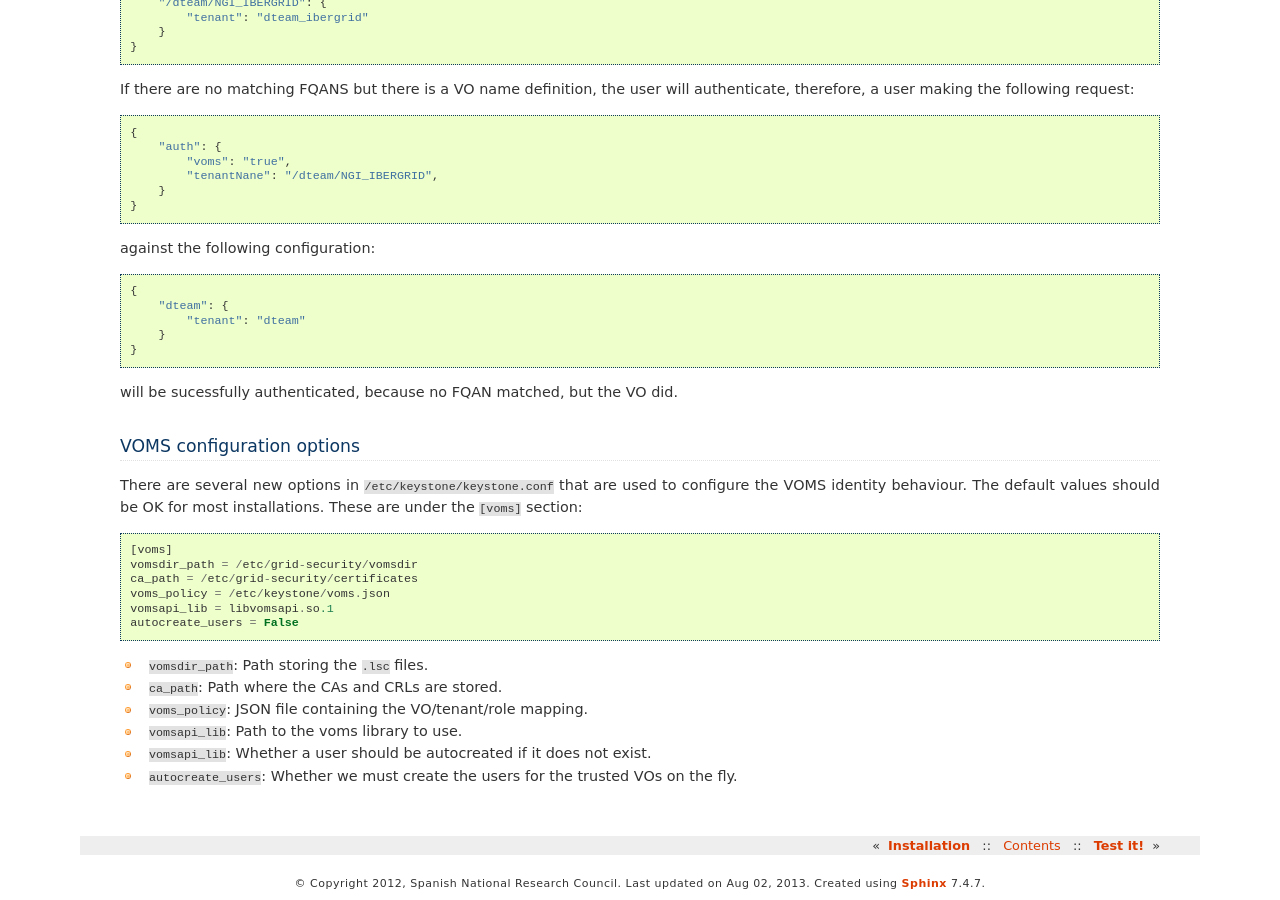
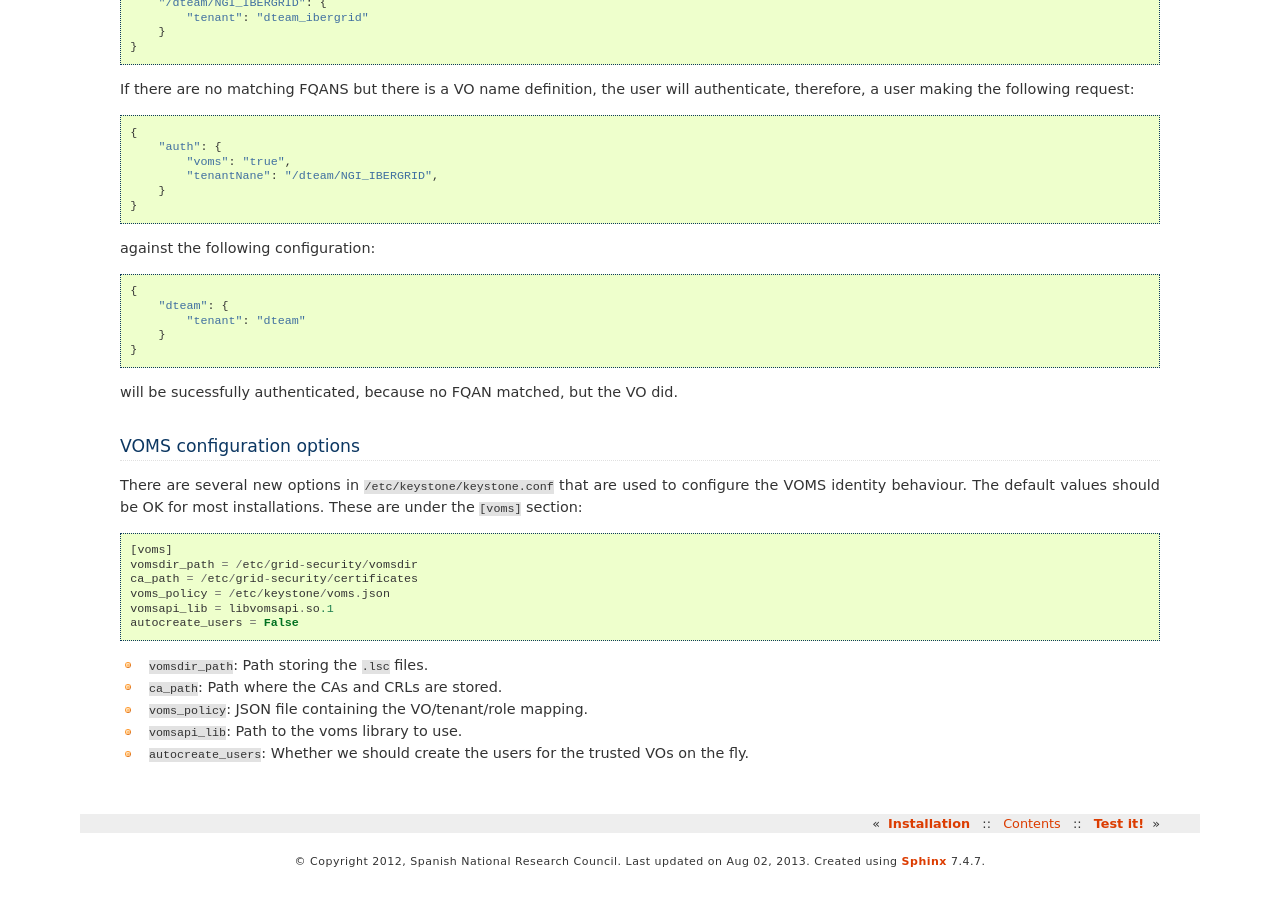
Before and after one commit to IFCA-Advanced-Computing/keystone-voms, a Sphinx documentation site: the page built from doc/source/configuration.rst, in a window 1280 px wide and 900 px high, scrolled down 943 px. Built offline with Sphinx 7.4.7, drawn with Linux system fonts in a browser that asks for light colours; after the commit the page ends 1821 px from its top, so only the background shows below that.

Commit message:
Fixed duplicate entry for vomsapi_lib
It was mixed with the line about autocreate_users.

```diff
--- a/doc/source/configuration.rst
+++ b/doc/source/configuration.rst
@@ -92,5 +92,4 @@ most installations. These are under the ``[voms]`` section::
 * ``ca_path``: Path where the CAs and CRLs are stored.
 * ``voms_policy``: JSON file containing the VO/tenant/role mapping.
 * ``vomsapi_lib``: Path to the voms library to use.
-* ``vomsapi_lib``: Whether a user should be autocreated if it does not exist.
-* ``autocreate_users``: Whether we must create the users for the trusted VOs on the fly.
+* ``autocreate_users``: Whether we should create the users for the trusted VOs on the fly.
```
